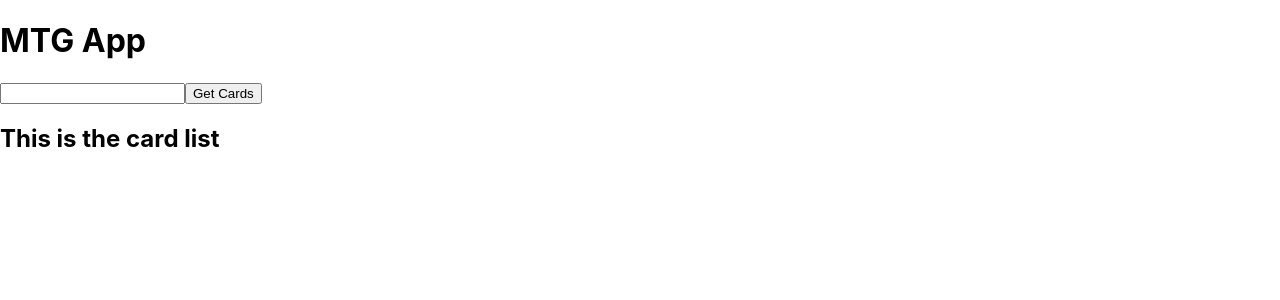
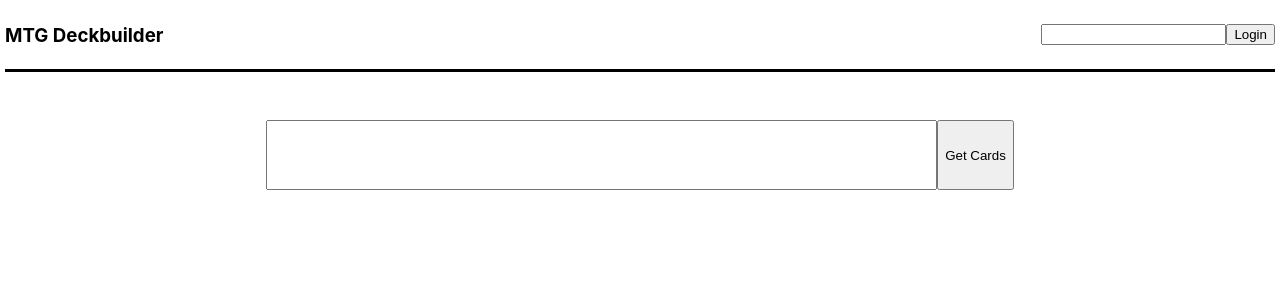
Before and after one commit to SimonGarber/MTGDeckBuilder, a React (Create React App) app: page / in a window 1280 px wide. Shown: the top 300 px of the page. Built offline with nearby package versions, Linux system fonts and the light colour scheme.

Commit message:
modified the search params to query an exact match, added Nav component with login form

```diff
--- a/src/App.js
+++ b/src/App.js
@@ -1,11 +1,24 @@
 import React from 'react';
 import GetCards from './components/GetCards/GetCards';
-
+import Nav from './components/NavBar/Nav';
 function App() {
   return (
-    <div>
-      <h1>MTG App</h1>
-      <GetCards />
+    <div
+      style={{
+        margin: '0 auto',
+        padding: '5px'
+      }}
+    >
+      <Nav />
+
+      <div style={{}}>
+        <GetCards
+          style={{
+            padding: '1rem',
+            margin: '5px 5px'
+          }}
+        />
+      </div>
     </div>
   );
 }
--- a/src/components/CardItem/CardItem.css
+++ b/src/components/CardItem/CardItem.css
@@ -1,5 +1,14 @@
-.Card-Container {
-  height: 600px;
-  width: 600px;
-  border: 1px solid black;
+.Card-img {
+
+
+  display: inline-flex;
+  max-width: 100%;
+  max-height: 100%;
+  padding: 1rem;
+
 }
+
+.flex-row {
+  text-align: center;
+  height: 5em;
+}
--- a/src/components/CardItem/CardListItem.js
+++ b/src/components/CardItem/CardListItem.js
@@ -1,16 +1,45 @@
-import React from 'react';
-import { Card } from 'react-bootstrap';
+import React, { Fragment } from 'react';
+import { Card, Col } from 'react-bootstrap';
 import './CardItem.css';
 const CardListItem = ({ ...card }) => {
   return (
-    <div>
-      <Card className="Card-Container">
-        <Card.Header>{card.name}</Card.Header>
-        <Card.Body>{card.artist}</Card.Body>
-        <Card.Text>{card.originalText}</Card.Text>
-        <Card.Img src={card.imageUrl} />
-      </Card>
-    </div>
+    <Fragment>
+      <Col sm style={{ flexGrow: 0 }}>
+        <Card
+          key={card.id}
+          style={{
+            width: '18rem',
+            margin: '16px',
+            border: '1px solid black',
+            padding: '1rem',
+            float: 'left'
+          }}
+        >
+          {/* <Card.Header className="flex-row" as="h5">
+            {card.name}
+          </Card.Header>
+          <Card.Body>{card.artist}</Card.Body>
+        <Card.Text>{card.originalText}</Card.Text>*/}
+          <Card.Img
+            className="Card-img"
+            alt="Card image cap"
+            src={card.imageUrl}
+            width={258}
+            height={343}
+          />
+          <div
+            style={{
+              display: 'flex',
+              justifyContent: 'space-between'
+            }}
+          >
+            <button>Add to Deck</button>
+            <button>Add to Collection</button>
+          </div>
+          {/*<Card.Text>{card.flavor}</Card.Text>*/}
+        </Card>
+      </Col>
+    </Fragment>
   );
 };
 
--- a/src/components/CardList/CardList.css
+++ b/src/components/CardList/CardList.css
@@ -0,0 +1,9 @@
+.Card {
+  padding: 1rem;
+  margin: 0 auto;
+  display: flexbox;
+  justify-content: center;
+  position: relative;
+  border: 1px solid black;
+
+}
--- a/src/components/CardList/CardList.js
+++ b/src/components/CardList/CardList.js
@@ -1,15 +1,20 @@
 import React from 'react';
 
+import './CardList.css';
 import CardListItem from '../CardItem/CardListItem';
 const CardList = ({ cards }) => {
   return (
-    <div>
-      <h2>This is the card list</h2>
-
+    <div
+      style={{
+        display: 'inline',
+        alignItems: 'center'
+      }}
+    >
       {cards.map((card) => {
-        if (card.imageUrl) return <CardListItem key={card.id} {...card} />;
+        if (card.imageUrl)
+          return <CardListItem className="Card" key={card.id} {...card} />;
         else {
-          return <p></p>;
+          return <p key={card.id}></p>;
         }
       })}
     </div>
--- a/src/components/GetCards/GetCards.css
+++ b/src/components/GetCards/GetCards.css
@@ -0,0 +1,12 @@
+.search-heading {
+  font-size: 30px;
+  padding: 16px 16px;
+  width: 50%;
+}
+
+.Card-Container {
+  width: 100%;
+  margin: 16px auto;
+  position: absolute;
+
+}
--- a/src/components/GetCards/GetCards.js
+++ b/src/components/GetCards/GetCards.js
@@ -1,5 +1,7 @@
 import React, { useState } from 'react';
 import CardList from '../CardList/CardList';
+import './GetCards.css';
+import { Container, Row } from 'react-bootstrap';
 const mtg = require('mtgsdk');
 
 const GetCards = (props) => {
@@ -8,7 +10,7 @@ const GetCards = (props) => {
 
   const getCardsHandler = (e) => {
     e.preventDefault();
-    mtg.card.where({ name: query, pageSize: 100 }).then((results) => {
+    mtg.card.where({ name: `"${query}"`, pageSize: 100 }).then((results) => {
       setCards(results);
       setQuery('');
     });
@@ -18,12 +20,31 @@ const GetCards = (props) => {
   };
 
   return (
-    <div>
-      <form onSubmit={getCardsHandler}>
-        <input onChange={handleChange} type="text" />
+    <div
+      style={{
+        justifyContent: 'center'
+      }}
+    >
+      <form
+        style={{
+          display: 'flex',
+          justifyContent: 'center'
+        }}
+        onSubmit={getCardsHandler}
+      >
+        <input
+          className="search-heading"
+          value={query}
+          onChange={handleChange}
+          type="text"
+        />
         <button type="submit">Get Cards</button>
       </form>
-      <CardList cards={cards} />
+      <Container className="gallery-view">
+        <Row>
+          <CardList className="Card-Container" cards={cards} />
+        </Row>
+      </Container>
     </div>
   );
 };
--- /dev/null
+++ b/src/components/NavBar/Nav.css
@@ -0,0 +1,12 @@
+.Nav {
+  display: flex;
+  justify-content: space-between;
+  height: 4rem;
+  border-bottom: solid black;
+  margin-bottom: 3rem;
+}
+
+.Login {
+  float: right;
+
+}
--- /dev/null
+++ b/src/components/NavBar/Nav.js
@@ -0,0 +1,23 @@
+import React, { Fragment } from 'react';
+import './Nav.css';
+import { Navbar } from 'react-bootstrap';
+
+export default function Nav() {
+  return (
+    <Fragment>
+      <Navbar className="Nav" bg="light" expand="lg">
+        <h3>MTG Deckbuilder</h3>
+        <div
+          style={{
+            marginTop: '1.1rem'
+          }}
+        >
+          <form className="Login">
+            <input type="text" />
+            <button type="submit">Login</button>
+          </form>
+        </div>
+      </Navbar>
+    </Fragment>
+  );
+}
```
